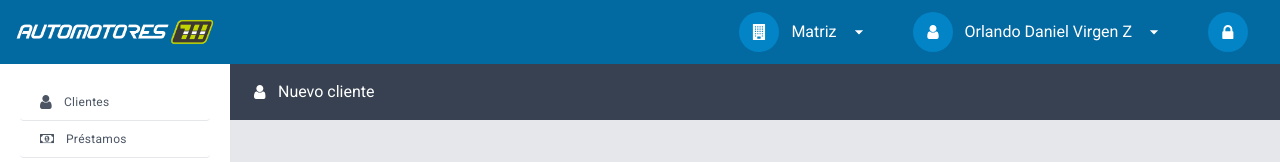
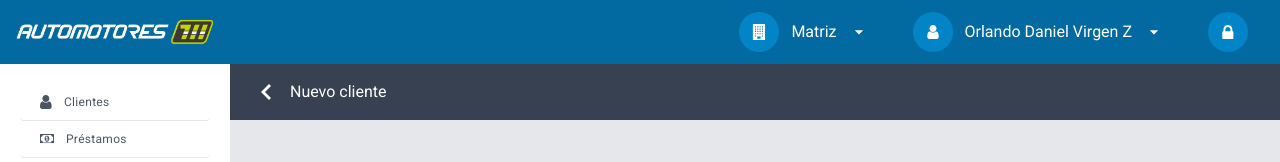
Before and after one commit to karen-nino/711-automotores, a Next.js app: page /pages/nuevo-cliente in a window 1280 px wide. Shown: the top 162 px of the page. Built offline with nearby package versions, Linux system fonts and the light colour scheme.

Commit message:
links, botones

```diff
--- a/app/pages/clientes/page.js
+++ b/app/pages/clientes/page.js
@@ -20,7 +20,6 @@ const Clientes = () => {
           <div className='min-h-screen bg-gray-200'>
 
             <article className='flex items-center pl-6 text-base text-white bg-gray-700 h-14'>
-
               <div className='mr-3'>
                 <svg xmlns="http://www.w3.org/2000/svg" width="12" height="14" viewBox="0 0 12 14" fill="none">
                   <g clip-path="url(#clip0_43_969)">
@@ -35,7 +34,7 @@ const Clientes = () => {
               </div>
               <span>Clientes</span>
 
-              <div className='absolute flex items-center justify-center w-16 h-16 bg-red-500 rounded-full right-20 top-20'>
+              <Link href="./nuevo-cliente" className='absolute flex items-center justify-center w-16 h-16 bg-red-500 rounded-full right-20 top-20'>
                 <svg xmlns="http://www.w3.org/2000/svg" width="25" height="28" viewBox="0 0 25 28" fill="none">
                   <g clip-path="url(#clip0_345_3116)">
                     <path d="M22.75 11.375H14.875V3.5C14.875 2.53367 14.0913 1.75 13.125 1.75H11.375C10.4087 1.75 9.625 2.53367 9.625 3.5V11.375H1.75C0.783672 11.375 0 12.1587 0 13.125V14.875C0 15.8413 0.783672 16.625 1.75 16.625H9.625V24.5C9.625 25.4663 10.4087 26.25 11.375 26.25H13.125C14.0913 26.25 14.875 25.4663 14.875 24.5V16.625H22.75C23.7163 16.625 24.5 15.8413 24.5 14.875V13.125C24.5 12.1587 23.7163 11.375 22.75 11.375Z" fill="white" />
@@ -46,8 +45,7 @@ const Clientes = () => {
                     </clipPath>
                   </defs>
                 </svg>
-              </div>
-
+              </Link>
             </article>
 
             <section className='p-6'>
--- a/app/pages/nuevo-cliente/page.js
+++ b/app/pages/nuevo-cliente/page.js
@@ -1,6 +1,6 @@
 import React from 'react'
 import { Topbar, Sidebar } from '@/app/layouts/dashboard'
-
+import Link from 'next/link'
 
 const NuevoCliente = () => {
   return (
@@ -20,18 +20,11 @@ const NuevoCliente = () => {
           <div className='h-screen overflow-auto bg-gray-200'>
 
             <article className='flex items-center pl-6 text-base text-white bg-gray-700 h-14'>
-              <div className='mr-3'>
-                <svg xmlns="http://www.w3.org/2000/svg" width="12" height="14" viewBox="0 0 12 14" fill="none">
-                  <g clip-path="url(#clip0_43_969)">
-                    <path d="M11.6667 11.5846C11.6667 12.247 11.4768 12.8151 11.097 13.2891C10.7172 13.763 10.26 14 9.72526 14H1.94141C1.40668 14 0.949436 13.763 0.569661 13.2891C0.189887 12.8151 0 12.247 0 11.5846C0 11.0681 0.0258247 10.5805 0.077474 10.1217C0.129123 9.66298 0.224826 9.20117 0.364583 8.73633C0.50434 8.27148 0.682075 7.87348 0.897786 7.54232C1.1135 7.21115 1.39909 6.94075 1.75456 6.73112C2.11003 6.52148 2.51866 6.41667 2.98047 6.41667C3.77648 7.19444 4.72743 7.58333 5.83333 7.58333C6.93924 7.58333 7.89019 7.19444 8.6862 6.41667C9.148 6.41667 9.55664 6.52148 9.91211 6.73112C10.2676 6.94075 10.5532 7.21115 10.7689 7.54232C10.9846 7.87348 11.1623 8.27148 11.3021 8.73633C11.4418 9.20117 11.5375 9.66298 11.5892 10.1217C11.6408 10.5805 11.6667 11.0681 11.6667 11.5846ZM9.33333 3.5C9.33333 4.46615 8.99154 5.29102 8.30794 5.97461C7.62435 6.6582 6.79948 7 5.83333 7C4.86719 7 4.04232 6.6582 3.35872 5.97461C2.67513 5.29102 2.33333 4.46615 2.33333 3.5C2.33333 2.53385 2.67513 1.70898 3.35872 1.02539C4.04232 0.341797 4.86719 0 5.83333 0C6.79948 0 7.62435 0.341797 8.30794 1.02539C8.99154 1.70898 9.33333 2.53385 9.33333 3.5Z" fill="white" />
-                  </g>
-                  <defs>
-                    <clipPath id="clip0_43_969">
-                      <rect width="11.6667" height="14" fill="white" />
-                    </clipPath>
-                  </defs>
+              <Link href="./clientes" className='mr-3'>
+                <svg xmlns="http://www.w3.org/2000/svg" width="24" height="24" viewBox="0 0 24 24" className='cursor-pointer fill-white hover:fill-gray-400'>
+                  <path fill-rule="evenodd" clip-rule="evenodd" d="M15 20L7 12L15 4L17 6L11 12L17 18L15 20Z" />
                 </svg>
-              </div>
+              </Link>
               <span>Nuevo cliente</span>
             </article>
 
```
